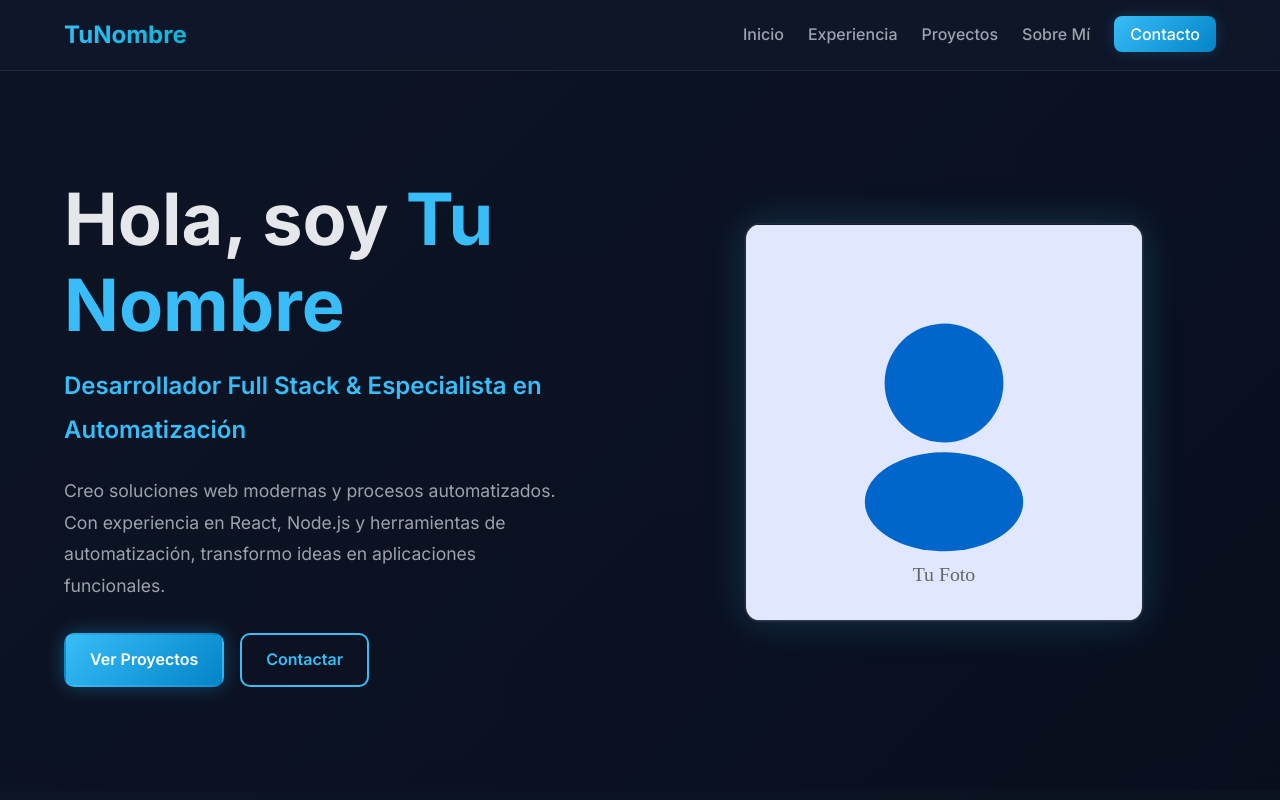
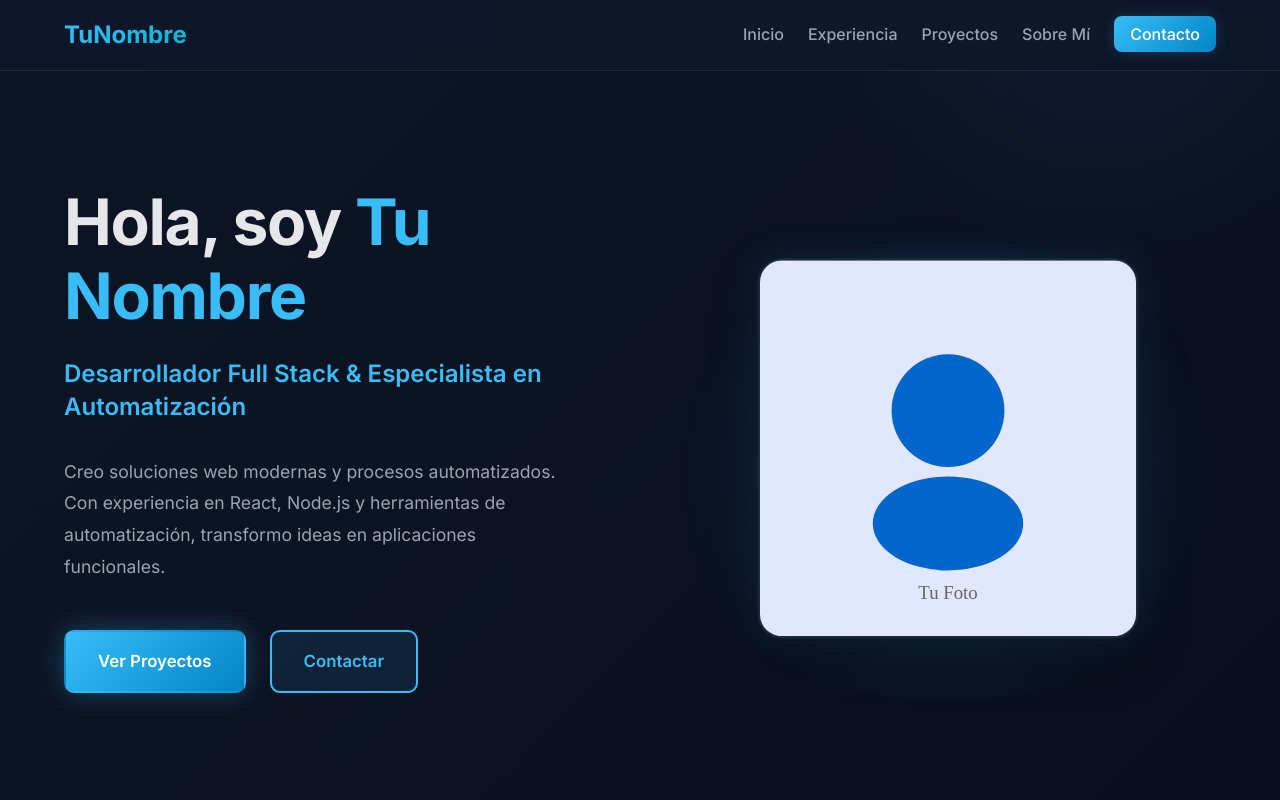
Before and after one commit to Maaupelozo/Portfolio, a plain HTML site: page index.html in a window 1280 px wide. Shown: the top 800 px of the page. Drawn offline with Linux system fonts and the light colour scheme.

Commit message:
Rebuild hero section - Precision visual replica of Facchin's hero

```diff
--- a/css/styles.css
+++ b/css/styles.css
@@ -360,74 +360,152 @@ section:nth-child(even) {
 }
 
 /* ==========================================
-   HERO SECTION
+   HERO SECTION - PREMIUM LAYOUT
    ========================================== */
 
 .hero {
-    min-height: calc(100vh - 80px);
+    min-height: 100vh;
     display: flex;
     align-items: center;
+    justify-content: center;
     padding: var(--space-20) 0;
+    position: relative;
+    overflow: hidden;
+}
+
+.hero::before {
+    content: '';
+    position: absolute;
+    top: -50%;
+    right: -10%;
+    width: 600px;
+    height: 600px;
+    background: radial-gradient(circle, rgba(56, 189, 248, 0.08) 0%, transparent 70%);
+    border-radius: 50%;
+    pointer-events: none;
 }
 
 .hero .container {
     display: grid;
     grid-template-columns: 1fr 1fr;
-    gap: var(--space-16);
+    gap: var(--space-20);
     align-items: center;
+    position: relative;
+    z-index: 1;
 }
 
 .hero-content {
     display: flex;
     flex-direction: column;
     justify-content: center;
+    padding-right: var(--space-8);
 }
 
 .hero-title {
-    font-size: clamp(2.5rem, 8vw, 4.5rem);
-    margin-bottom: var(--space-4);
+    font-size: clamp(2.5rem, 6vw, 4rem);
+    font-weight: 700;
+    line-height: 1.15;
+    margin-bottom: var(--space-6);
     color: var(--text-primary);
+    letter-spacing: -0.02em;
+}
+
+.hero-title .highlight {
+    color: var(--primary);
+    font-weight: 700;
+    display: inline;
 }
 
 .hero-subtitle {
-    font-size: 1.5rem;
+    font-size: clamp(1.1rem, 3vw, 1.5rem);
     color: var(--primary);
-    margin-bottom: var(--space-6);
+    margin-bottom: var(--space-8);
     font-weight: 600;
+    line-height: 1.4;
 }
 
 .hero-description {
     font-size: 1.1rem;
-    margin-bottom: var(--space-8);
-    max-width: 500px;
+    color: var(--text-secondary);
+    margin-bottom: var(--space-12);
+    max-width: 520px;
     line-height: 1.8;
 }
 
 .hero-buttons {
     display: flex;
-    gap: var(--space-4);
+    gap: var(--space-6);
     flex-wrap: wrap;
+    margin-bottom: var(--space-16);
+}
+
+.hero .btn {
+    font-size: 1.05rem;
+    padding: var(--space-4) var(--space-8);
+    border-radius: 10px;
+    font-weight: 600;
+    transition: all var(--dur-base) var(--ease);
+}
+
+.hero .btn-primary {
+    background: linear-gradient(135deg, var(--primary) 0%, var(--primary-dark) 100%);
+    color: #ffffff;
+    box-shadow: 0 0 30px rgba(56, 189, 248, 0.3);
+}
+
+.hero .btn-primary:hover {
+    transform: translateY(-6px);
+    box-shadow: 0 10px 40px rgba(56, 189, 248, 0.4);
+}
+
+.hero .btn-secondary {
+    background: rgba(56, 189, 248, 0.1);
+    color: var(--primary);
+    border: 2px solid var(--primary);
+}
+
+.hero .btn-secondary:hover {
+    background: rgba(56, 189, 248, 0.2);
+    transform: translateY(-2px);
 }
 
 .hero-image {
     display: flex;
     justify-content: center;
     align-items: center;
+    position: relative;
+}
+
+.hero-image::before {
+    content: '';
+    position: absolute;
+    inset: -40px;
+    background: radial-gradient(circle at 50% 50%, rgba(56, 189, 248, 0.15), transparent 70%);
+    border-radius: 50%;
+    z-index: 0;
 }
 
 .profile-img {
     width: 100%;
-    max-width: 400px;
-    border-radius: 16px;
-    box-shadow: 0 0 40px rgba(56, 189, 248, 0.2);
+    max-width: 380px;
+    aspect-ratio: 1;
+    border-radius: 24px;
+    box-shadow: 0 20px 50px rgba(0, 0, 0, 0.3), 0 0 40px rgba(56, 189, 248, 0.15);
     border: 2px solid var(--border-subtle);
     object-fit: cover;
-    animation: float 3s ease-in-out infinite;
+    animation: float 4s ease-in-out infinite;
+    position: relative;
+    z-index: 1;
+    background: var(--bg-card);
 }
 
 @keyframes float {
-    0%, 100% { transform: translateY(0px); }
-    50% { transform: translateY(-20px); }
+    0%, 100% {
+        transform: translateY(0px);
+    }
+    50% {
+        transform: translateY(-30px);
+    }
 }
 
 /* ==========================================
```
